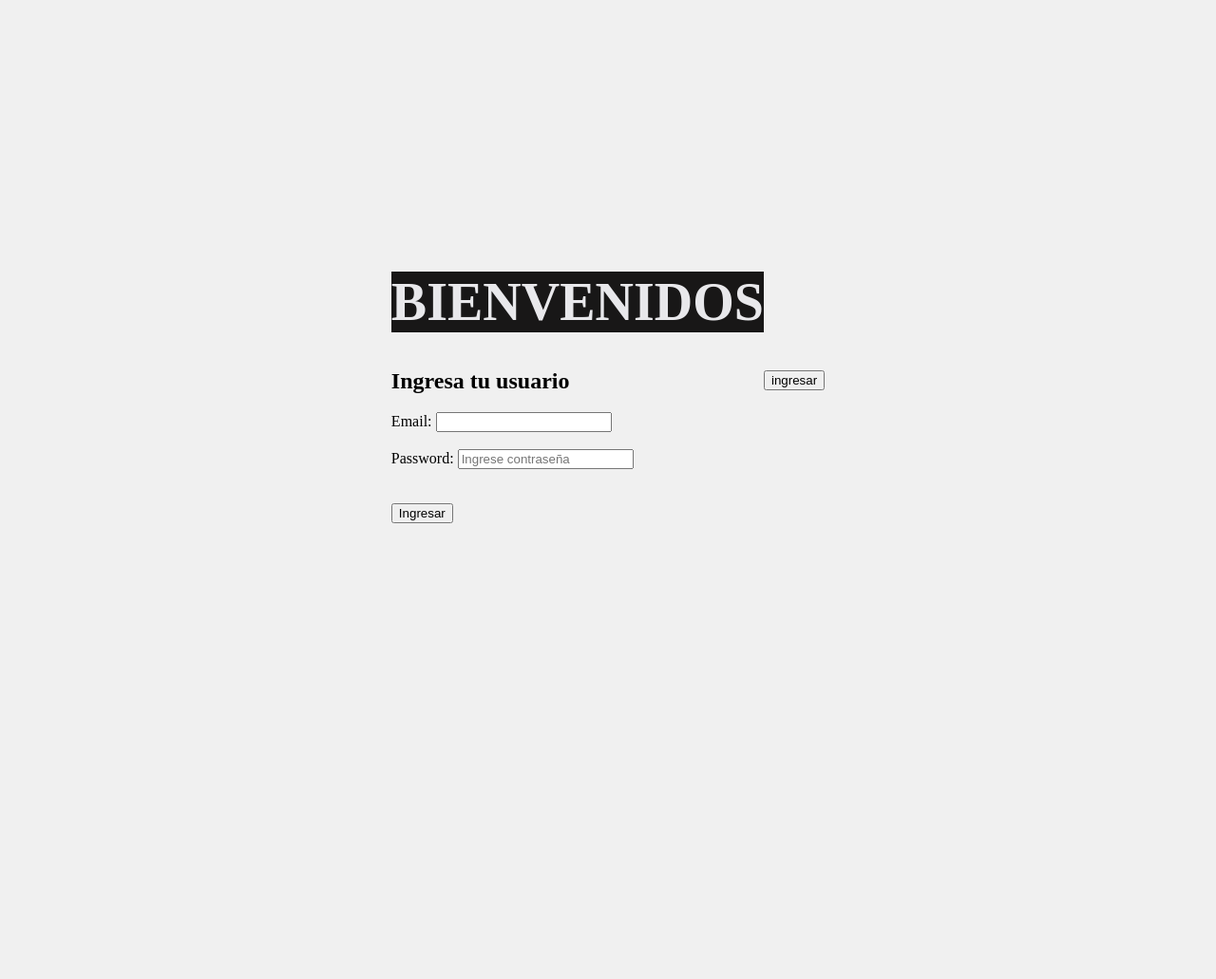
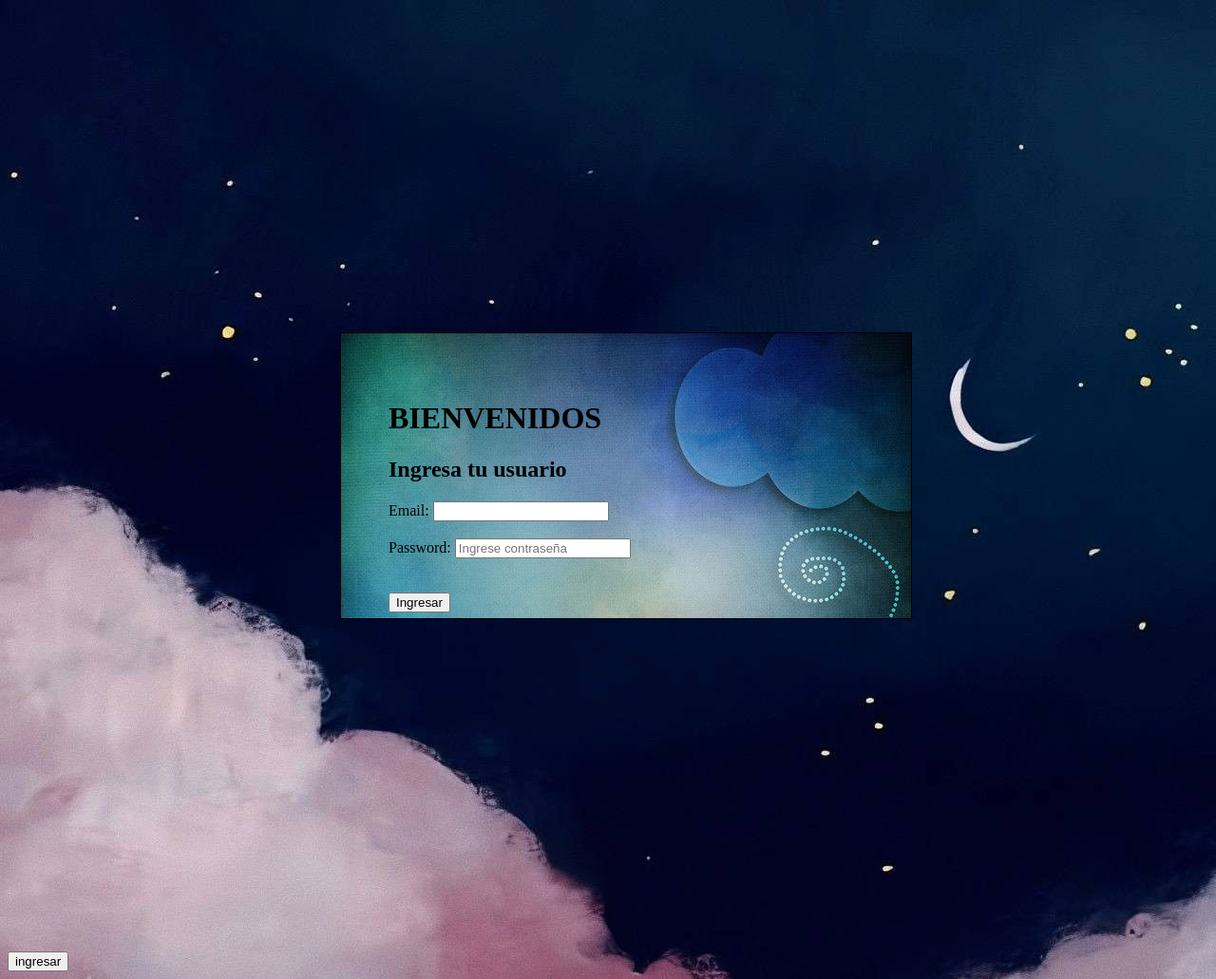
Before and after one commit to osma99/CipherChat1-, a plain HTML site: page index.html in a window 1280 px wide. Shown: the whole page at 95% size. Before the commit the page ends 800 px from the top, so only its background shows below. Drawn offline with Linux system fonts and the light colour scheme; files that its build step writes are made by us from their sources.

Commit message:
primer cambio

```diff
--- a/assets/ENCriptado/css/estilo.css
+++ b/assets/ENCriptado/css/estilo.css
@@ -1,13 +1,13 @@
 body {
     margin: 0px; ;
     padding: 0px; ;
-    background-image:url(/ENCriptado/media/Prototipo\ de\ ordenador\ web\ tecnológica\ moderna\ negro\ y\ amarillo\ \(1\).png) ;
+    background-image:url(/assets/ENCriptado/media/Prototipo\ de\ ordenador\ web\ tecnológica\ moderna\ negro\ y\ amarillo\ \(1\).png) ;
     color: white;
     font-family: 'Trebuchet MS', 'Lucida Sans Unicode', 'Lucida Grande', 'Lucida Sans', Arial, sans-serif;
 }
 
 .container{
-    background-image: url(/ENCriptado/media/aesthetic-mountain-synthwave-retrowave-wallpaper-with-a-cool-and-vibrant-neon-design-ai-generated-photo.jpg);
+    background-image: url(/assets/ENCriptado/media/aesthetic-mountain-synthwave-retrowave-wallpaper-with-a-cool-and-vibrant-neon-design-ai-generated-photo.jpg);
     width: 250px;
     height: 100px;
     border: 1px solid black;
@@ -15,7 +15,7 @@ body {
     margin: 100px;}
 
 .caja{
-    background-image: url(/ENCriptado/media/aesthetic-mountain-synthwave-retrowave-wallpaper-with-a-cool-and-vibrant-neon-design-ai-generated-photo.jpg);
+    background-image: url(/assets/ENCriptado/media/aesthetic-mountain-synthwave-retrowave-wallpaper-with-a-cool-and-vibrant-neon-design-ai-generated-photo.jpg);
     width: 250px;
     height: 100px;
     border: 1px solid black;
@@ -23,7 +23,7 @@ body {
     margin: 100px;}
 
 .contenedor{
-    background-image: url(/ENCriptado/media/aesthetic-mountain-synthwave-retrowave-wallpaper-with-a-cool-and-vibrant-neon-design-ai-generated-photo.jpg);
+    background-image: url(/assets/ENCriptado/media/aesthetic-mountain-synthwave-retrowave-wallpaper-with-a-cool-and-vibrant-neon-design-ai-generated-photo.jpg);
     width: 250px;
     height: 100px;
     border: 1px solid black;
--- a/assets/PRO/inicioSesión/estilos.css
+++ b/assets/PRO/inicioSesión/estilos.css
@@ -1,5 +1,5 @@
 .container{
-    background-image: url(/PRO/media/e27dd8f8a51c075003cfb4f9004a01ef.jpg);
+    background-image: url(/assets/PRO/media/e27dd8f8a51c075003cfb4f9004a01ef.jpg);
     width: 500px;
     height: 200px;
     border: 1px solid black;
@@ -10,5 +10,5 @@
 
 
 body{
-    background: url(/PRO/media/42c2221a9086be1965e300d7cbc9d0a6.jpg);
+    background: url(/assets/PRO/media/42c2221a9086be1965e300d7cbc9d0a6.jpg);
 }
--- a/assets/css/estilos.css
+++ b/assets/css/estilos.css
@@ -6,7 +6,7 @@ body {
     align-items: center;
     min-height: 100vh;
     background-color: #f0f0f0; /* Color de fondo de la página */
-    background-image: url(/media/encri.jpg)
+    background-image: url(/assets/media/encri.jpg)
   }
 
   h1 {
--- a/index.html
+++ b/index.html
@@ -4,7 +4,7 @@
     <meta charset="UTF-8">
     <meta name="viewport" content="width=device-width, initial-scale=1.0">
     <title>El criptograma</title>
-    <link rel="stylesheet" href="/PRO/inicioSesión/estilos.css">
+    <link rel="stylesheet" href="/assets/PRO/inicioSesión/estilos.css">
 </head>
 <body>
     <div class="container">
@@ -22,12 +22,12 @@
             </div>
             <br>
             <br>
-            <a href="/ENCriptado/pasos.html" target="_blank"><button>Ingresar</button>
+            <a href="/pasos.html" target="_blank"><button>Ingresar</button>
              </a>
 
         </div>
     </div>
-    <script src="/PRO/inicioSesión/script.js"></script>
-    <a href="/ENCriptado/pasos.html" target="_blank"> <button>ingresar</button></a>
+    <script src="/assets/PRO/inicioSesión/script.js"></script>
+    <a href="/pasos.html" target="_blank"> <button>ingresar</button></a>
 </body>
 </html>
```
Also changed, not shown: encriptado.html (+2 -2 lines), pasos.html (+2 -2 lines), assets/PRO/encriptado/encriptado.css (deleted), assets/PRO/encriptado/encriptado.js (deleted), assets/PRO/encriptado/pasos.html (deleted).
